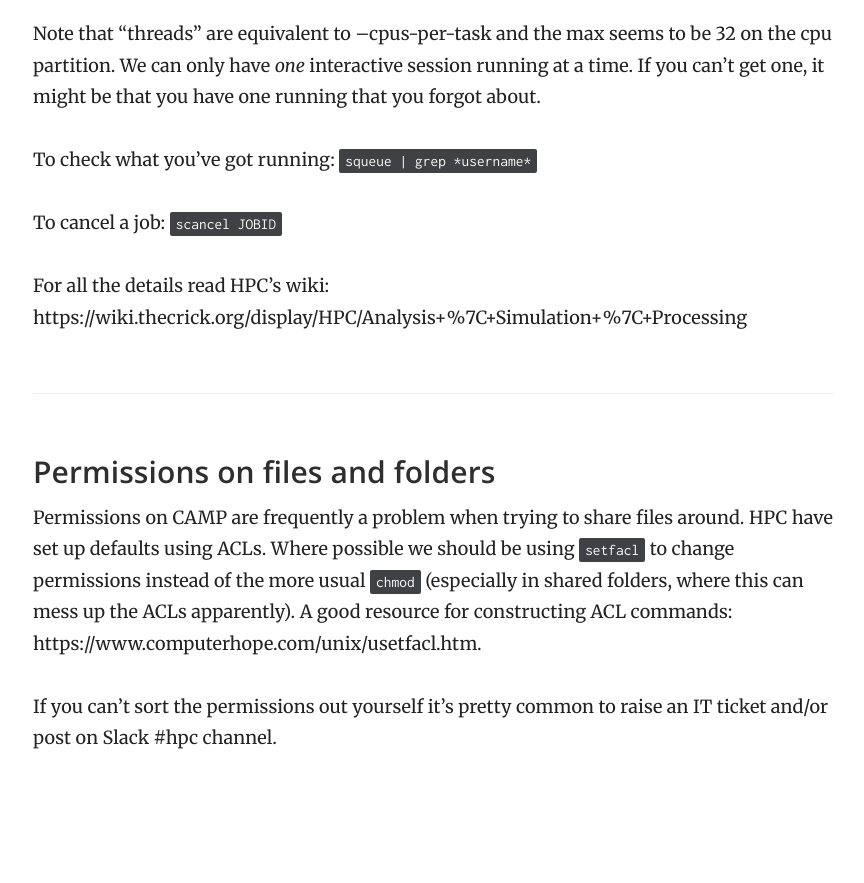
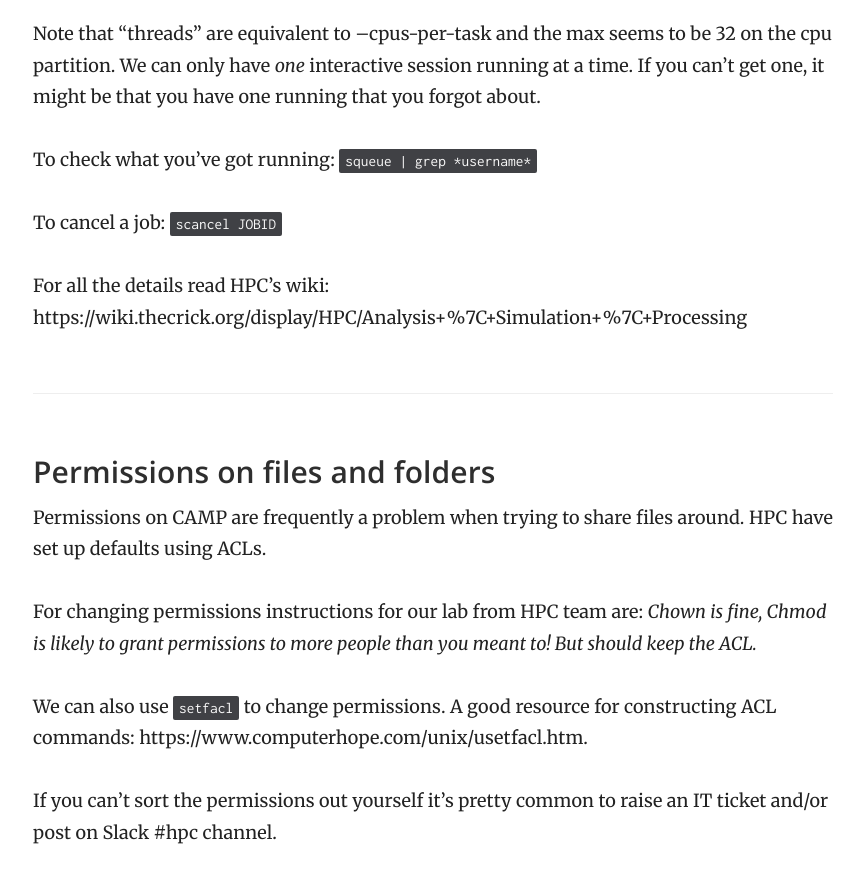
Before and after one commit to luslab/luslab.github.io, a Jekyll site: the page built from _docs/CAMP/intro.md, in a window 1280 px wide and 900 px high, scrolled down 3747 px. Shown: the top 883 px of the window, without its empty margins (357-1221 px from the left). Built offline with Jekyll 4.4.1, drawn with Linux system fonts in a browser that asks for light colours; before the commit the page ends 4552 px from its top, so only the background shows below that.

Commit message:
Update intro.md

```diff
--- a/_docs/CAMP/intro.md
+++ b/_docs/CAMP/intro.md
@@ -108,6 +108,10 @@ For all the details read HPC's wiki: https://wiki.thecrick.org/display/HPC/Analy
 
 ### Permissions on files and folders
 
-Permissions on CAMP are frequently a problem when trying to share files around. HPC have set up defaults using ACLs. Where possible we should be using `setfacl` to change permissions instead of the more usual `chmod` (especially in shared folders, where this can mess up the ACLs apparently). A good resource for constructing ACL commands: https://www.computerhope.com/unix/usetfacl.htm.
+Permissions on CAMP are frequently a problem when trying to share files around. HPC have set up defaults using ACLs.
+
+For changing permissions instructions for our lab from HPC team are: *Chown is fine, Chmod is likely to grant permissions to more people than you meant to! But should keep the ACL.*
+
+We can also use `setfacl` to change permissions. A good resource for constructing ACL commands: https://www.computerhope.com/unix/usetfacl.htm.
 
 If you can't sort the permissions out yourself it's pretty common to raise an IT ticket and/or post on Slack #hpc channel.
```
